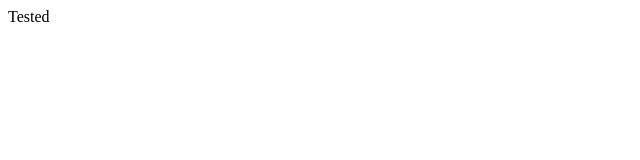
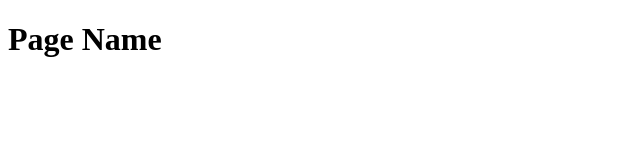
Before and after one commit to yashrawat22/Test-App, a plain HTML site: page index.html in a window 1280 px wide. Shown: the whole page, without its empty margins (0-640 px from the left). Drawn offline with Linux system fonts and the light colour scheme.

Commit message:
changed html

```diff
--- a/index.html
+++ b/index.html
@@ -6,6 +6,6 @@
     <title>Page Name</title>
 </head>
 <body>
-    Tested
+    <h1>Page Name</h1>
 </body>
 </html>
```
